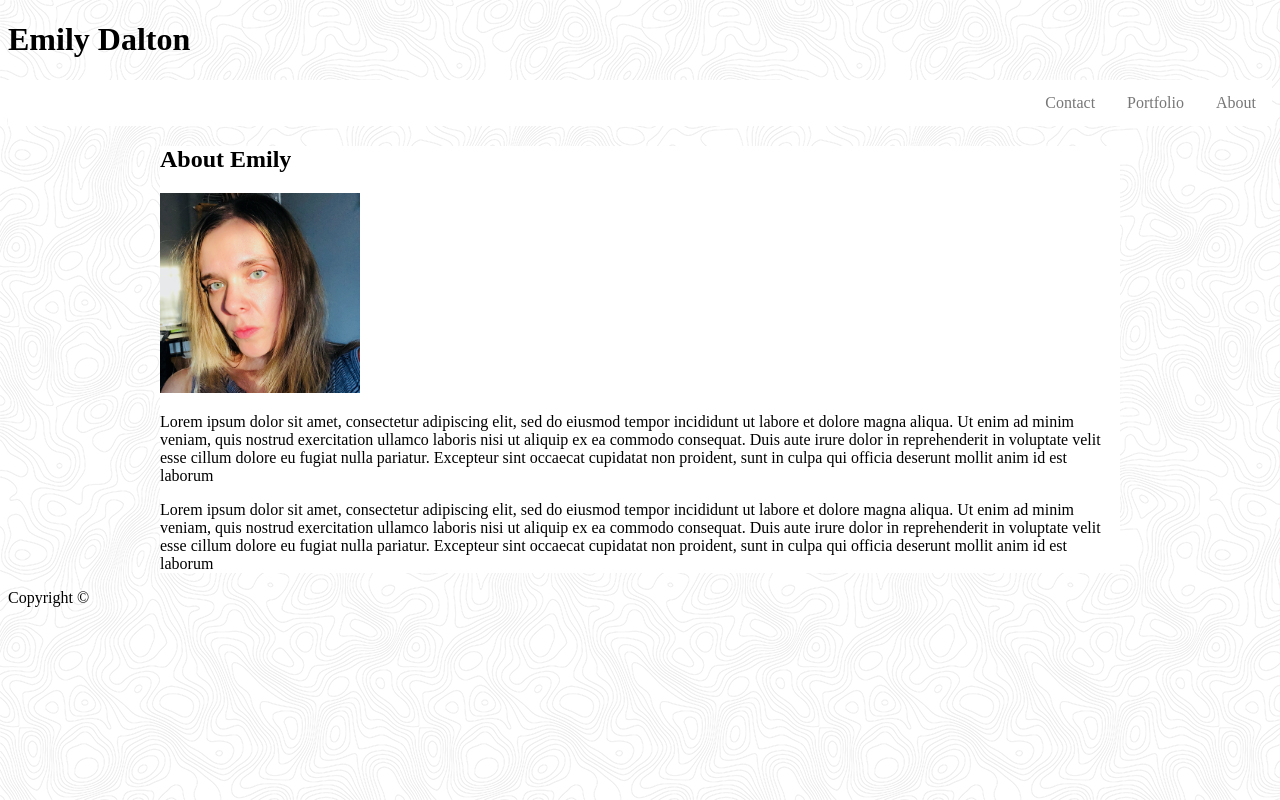
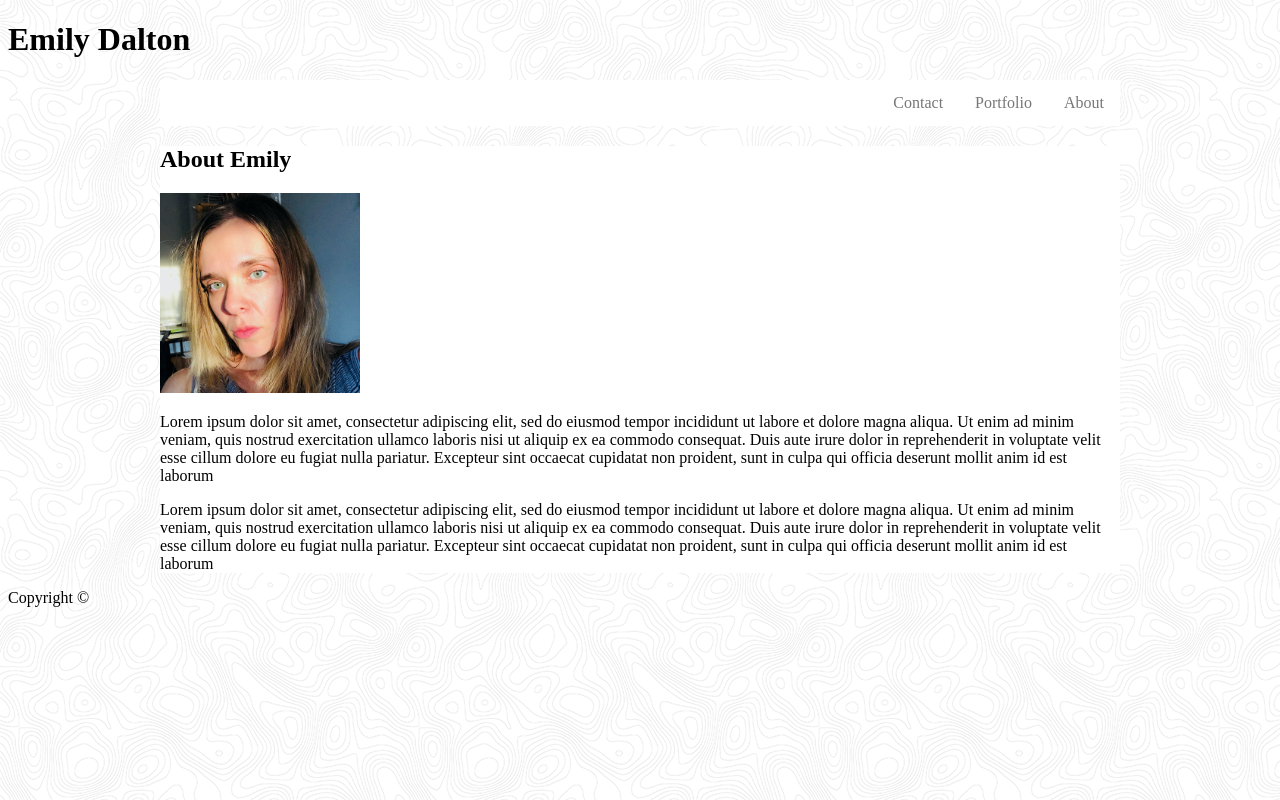
Before and after one commit to emilyedalton/Basic-Portfolio, a plain HTML site: page index.html in a window 1280 px wide. Drawn offline with Linux system fonts and the light colour scheme.

Commit message:
navbar centered by Emily

```diff
--- a/assets/css/style.css
+++ b/assets/css/style.css
@@ -2,11 +2,10 @@ body { background-image:url(/Basic-Portfolio/assets/images/topography.png);
 
 }
 
-
-/*attempting to put in the nav bar */
 ul {
+    width: 960px;
     list-style-type: none;
-    margin: 0;
+    margin: auto;
     padding: 0;
     overflow: hidden;
     background-color: #ffffff;
@@ -20,6 +19,7 @@ li {
         padding: 14px 16px;
         text-decoration: none;
     }
+
 /* Makiing the center Div the right width and centered */
     .container {
     margin:auto;
--- a/index.html
+++ b/index.html
@@ -11,11 +11,13 @@
     <div class= "header">
         <H1>Emily Dalton</H1>
 </div>
+<div class ="flexheader">
 <ul >
     <li>About</li>
     <li>Portfolio</li>
     <li>Contact</li>
 </ul>
+</div>
 <div class ="container">
 <H2>About Emily</H2>
 <img src="assets/images/Screen Shot 2018-09-26 at 8.16.16 PM.png" height="200" width="200">
```
